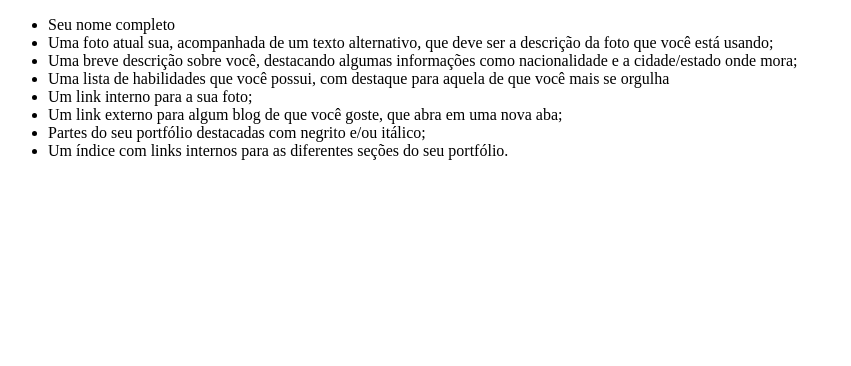
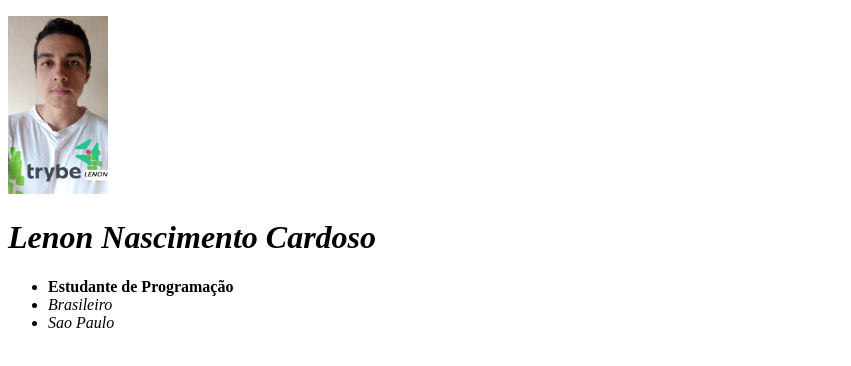
Before and after one commit to ZLenon/ZLenon.github.io, a plain HTML site: page index.html in a window 1280 px wide. Shown: the whole page, without its empty margins (0-851 px from the left). Drawn offline with Linux system fonts and the light colour scheme.

Commit message:
Addição de foto,nome,localidade e oculpação

```diff
--- a/index.html
+++ b/index.html
@@ -3,32 +3,20 @@
   <head>
     <meta charset="UTF-8" />
 
-    <title>Meu portifolio</title>
+    <title>Portifolio Lenon</title>
   </head>
   <body>
-    <ul>
-      <li>Seu nome completo</li>
-      <li>
-        Uma foto atual sua, acompanhada de um texto alternativo, que deve ser a
-        descrição da foto que você está usando;
-      </li>
-      <li>
-        Uma breve descrição sobre você, destacando algumas informações como
-        nacionalidade e a cidade/estado onde mora;
-      </li>
-      <li>
-        Uma lista de habilidades que você possui, com destaque para aquela de
-        que você mais se orgulha
-      </li>
-      <li>Um link interno para a sua foto;</li>
-      <li>
-        Um link externo para algum blog de que você goste, que abra em uma nova
-        aba;
-      </li>
-      <li>Partes do seu portfólio destacadas com negrito e/ou itálico;</li>
-      <li>
-        Um índice com links internos para as diferentes seções do seu portfólio.
-      </li>
-    </ul>
+    <P>
+      <img src="Trybe.jpeg" alt="Desenvolvedor Lenon de camiseta branca" width="100px"></p>
+    <p>
+      <h1><em>Lenon Nascimento Cardoso</em></h1>
+    </p>
+    <p>
+      <ul>
+        <li><strong>Estudante de Programação</strong> </li>
+        <li><em>Brasileiro</em></li>
+        <li><em>Sao Paulo</em></li>
+      </ul>
+    </p>
   </body>
 </html>
```
Also changed, not shown: Trybe.jpeg (added).
